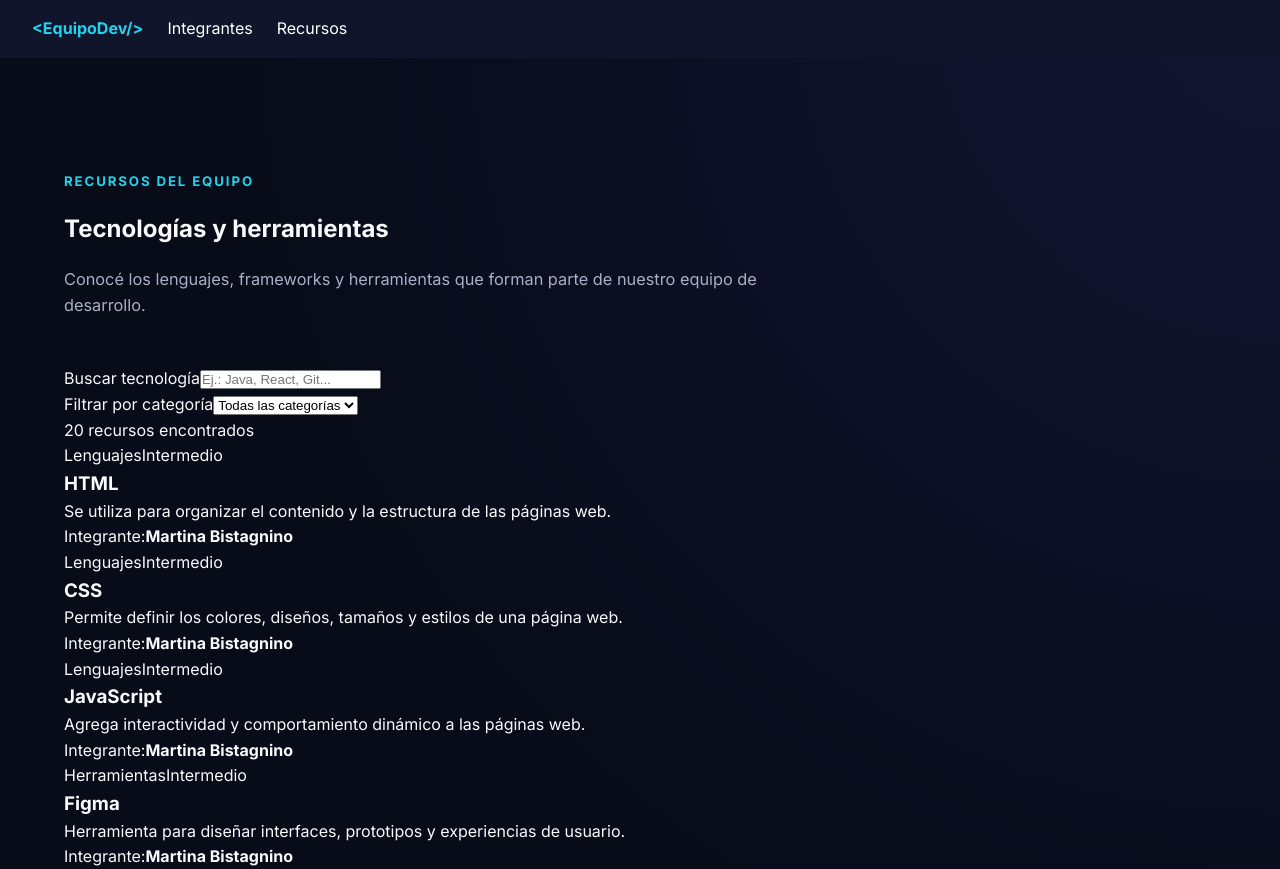
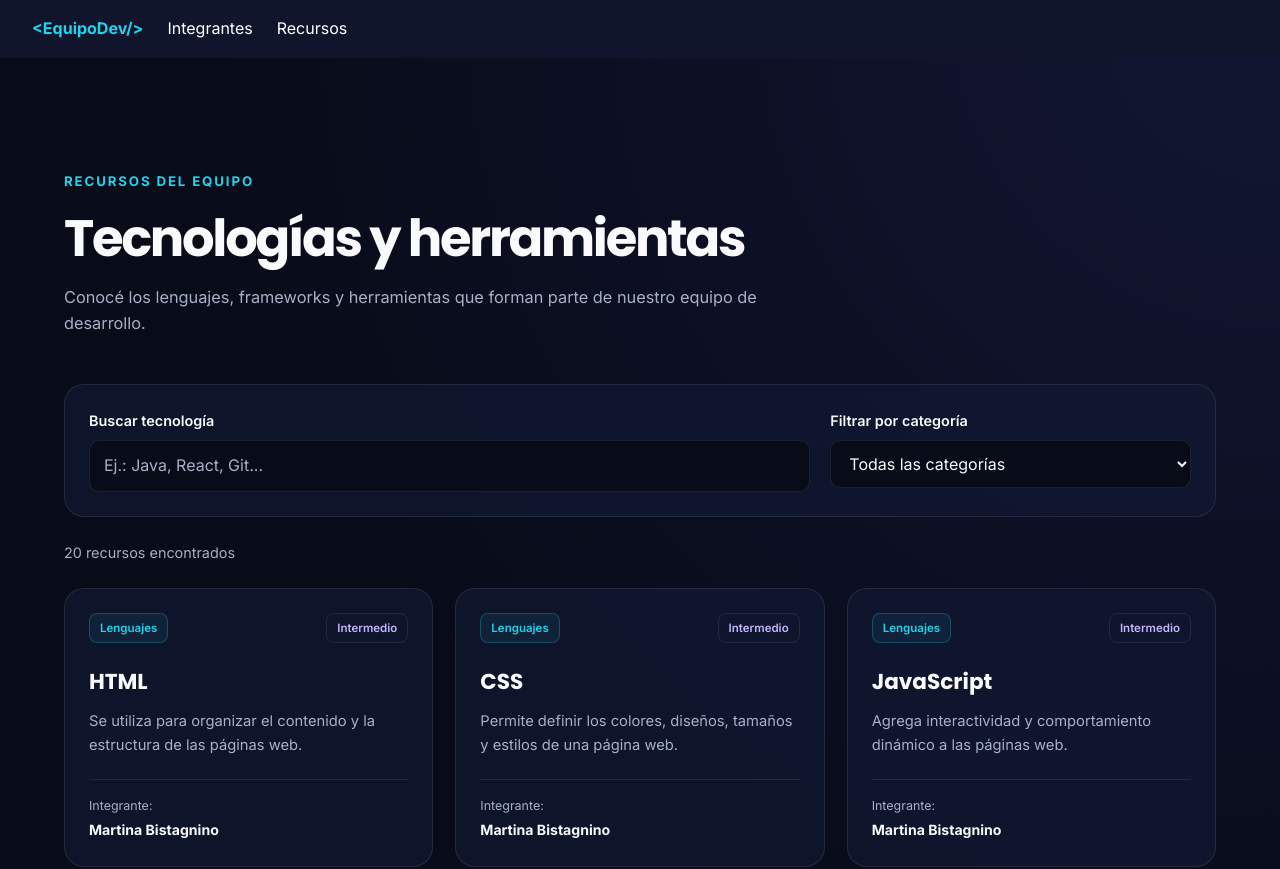
Before and after one commit to LuisUnix2100/tp2-frontend-grupal, a React (Vite) app: page /recursos in a window 1280 px wide. Shown: the top 869 px of the page. Built offline with nearby package versions, Linux system fonts and the light colour scheme.

Commit message:
Se agregan los estilos de los recursos

```diff
--- a/src/styles/styles.css
+++ b/src/styles/styles.css
@@ -1760,3 +1760,196 @@ body.intro-open {
     }
 
 }
+
+/* ==========================================
+   RECURSOS - TP2
+========================================== */
+
+.recursos-page {
+  min-height: 100vh;
+}
+
+.recursos-page .section-heading h1 {
+  font-family: "Poppins", sans-serif;
+  font-size: clamp(2rem, 4vw, 3.4rem);
+  line-height: 1.1;
+  letter-spacing: -0.045em;
+}
+
+.recursos-page .section-heading p {
+  margin-top: 18px;
+  color: var(--text-secondary);
+  font-size: 1.02rem;
+}
+
+/* BUSCADOR Y FILTROS */
+
+.resource-filters {
+  display: grid;
+  grid-template-columns: 2fr 1fr;
+  gap: 20px;
+  margin-bottom: 24px;
+  padding: 24px;
+  border: 1px solid var(--border);
+  border-radius: var(--radius);
+  background: var(--bg-card);
+}
+
+.resource-search,
+.resource-category {
+  display: flex;
+  flex-direction: column;
+  gap: 8px;
+}
+
+.resource-filters label {
+  color: var(--text-primary);
+  font-size: 0.9rem;
+  font-weight: 600;
+}
+
+.resource-filters input,
+.resource-filters select {
+  width: 100%;
+  min-height: 48px;
+  padding: 12px 14px;
+  border: 1px solid var(--border);
+  border-radius: 10px;
+  outline: none;
+  background: var(--bg-main);
+  color: var(--text-primary);
+  font: inherit;
+}
+
+.resource-filters input::placeholder {
+  color: var(--text-secondary);
+}
+
+.resource-filters input:focus,
+.resource-filters select:focus {
+  border-color: var(--accent-secondary);
+  box-shadow: 0 0 0 3px rgba(34, 211, 238, 0.1);
+}
+
+/* CANTIDAD DE RESULTADOS */
+
+.resources-count {
+  margin: 24px 0;
+  color: var(--text-secondary);
+  font-size: 0.9rem;
+}
+
+/* GRILLA DE TARJETAS */
+
+.resources-grid {
+  display: grid;
+  grid-template-columns: repeat(3, minmax(0, 1fr));
+  gap: 22px;
+}
+
+/* TARJETA DE CADA RECURSO */
+
+.resource-card {
+  display: flex;
+  flex-direction: column;
+  min-width: 0;
+  padding: 24px;
+  border: 1px solid var(--border);
+  border-radius: var(--radius);
+  background: var(--bg-card);
+  transition:
+    transform var(--transition),
+    border-color var(--transition);
+}
+
+.resource-card:hover {
+  transform: translateY(-5px);
+  border-color: rgba(34, 211, 238, 0.45);
+}
+
+.resource-card__header {
+  display: flex;
+  flex-wrap: wrap;
+  align-items: center;
+  justify-content: space-between;
+  gap: 10px;
+}
+
+.resource-card__category,
+.resource-card__level {
+  padding: 5px 10px;
+  border: 1px solid var(--border);
+  border-radius: 8px;
+  font-size: 0.72rem;
+  font-weight: 600;
+}
+
+.resource-card__category {
+  border-color: rgba(34, 211, 238, 0.25);
+  background: rgba(34, 211, 238, 0.07);
+  color: var(--accent-secondary);
+}
+
+.resource-card__level {
+  color: #c4b5fd;
+}
+
+.resource-card__title {
+  margin-top: 22px;
+  font-family: "Poppins", sans-serif;
+  font-size: 1.35rem;
+  overflow-wrap: anywhere;
+}
+
+.resource-card__description {
+  flex: 1;
+  margin-top: 10px;
+  color: var(--text-secondary);
+  font-size: 0.92rem;
+}
+
+.resource-card__footer {
+  display: flex;
+  flex-direction: column;
+  gap: 3px;
+  margin-top: 22px;
+  padding-top: 16px;
+  border-top: 1px solid var(--border);
+}
+
+.resource-card__footer span {
+  color: var(--text-secondary);
+  font-size: 0.78rem;
+}
+
+.resource-card__footer strong {
+  font-size: 0.88rem;
+  overflow-wrap: anywhere;
+}
+
+/* ADAPTACIÓN A TABLETS Y CELULARES */
+
+@media (max-width: 900px) {
+  .resources-grid {
+    grid-template-columns: repeat(2, minmax(0, 1fr));
+  }
+}
+
+@media (max-width: 600px) {
+  .recursos-page {
+    padding: 70px 0;
+  }
+
+  .resource-filters {
+    grid-template-columns: 1fr;
+    padding: 18px;
+  }
+
+  .resources-grid {
+    grid-template-columns: 1fr;
+  }
+
+  .resource-card {
+    padding: 20px;
+  }
+}
```
